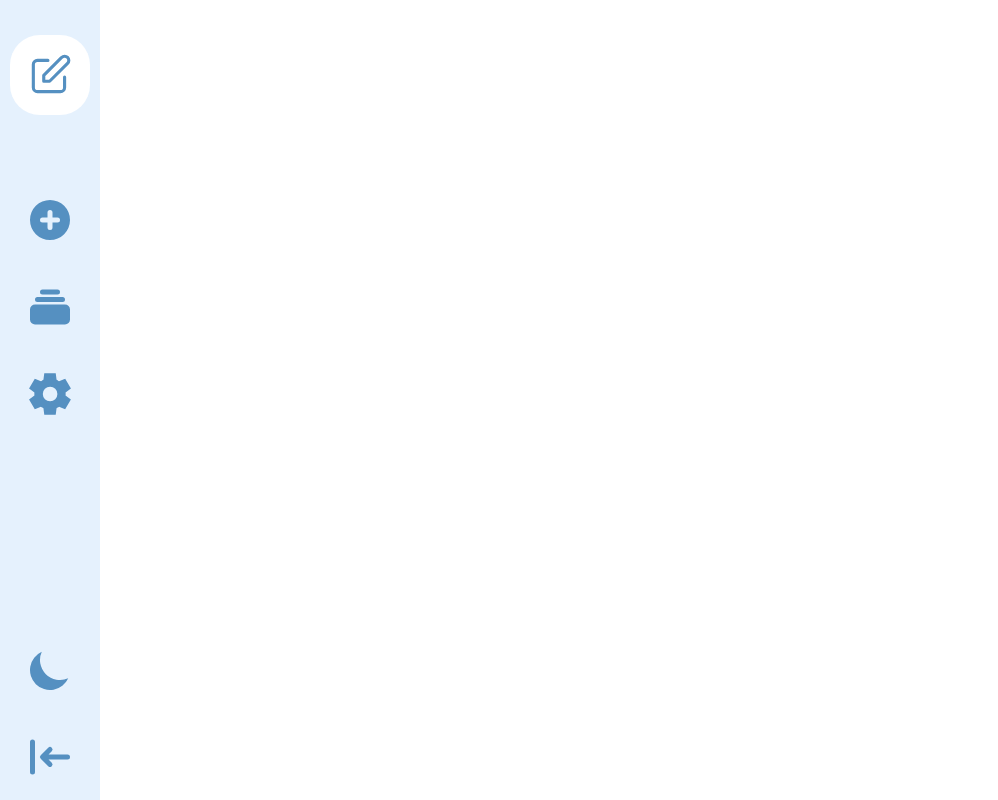
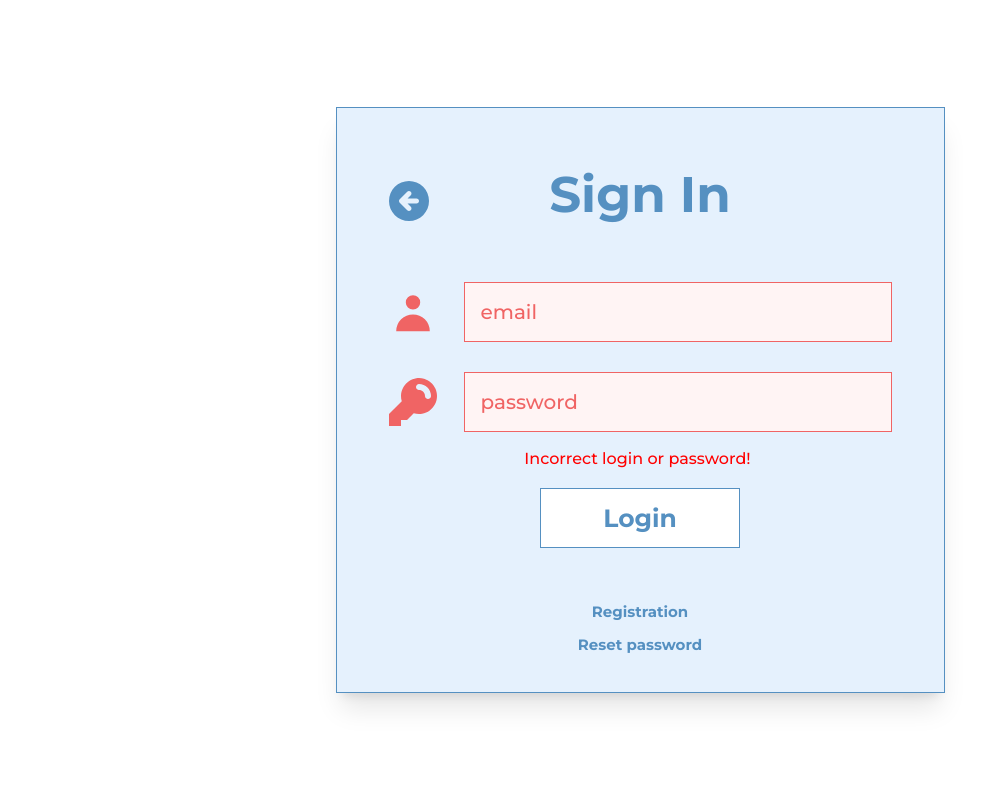
Before and after one commit to Halera-inc/simple-notes-front, a Next.js app: page /login in a window 1280 px wide. Before the commit this address had no page. Shown: the whole page, without its empty margins (0-998 px from the left). Built offline with nearby package versions, Linux system fonts and the light colour scheme.

Commit message:
feat/new_auth rebuilding all auth process

```diff
--- a/pages/_app.tsx
+++ b/pages/_app.tsx
@@ -22,7 +22,7 @@ function MyApp({Component, pageProps}: AppProps) {
         <Provider store={store}>
             <div>
                 {router.pathname === '/'
-                || router.pathname === '/signIn'
+                || router.pathname === '/login'
                 || router.pathname === '/registration'
                 || router.pathname === '/about'
                 || router.pathname === '/404'
--- a/pages/signIn.tsx
+++ b/pages/login.tsx
@@ -1,4 +1,4 @@
-import React, {useState} from 'react';
+import React, {useEffect, useState} from 'react';
 import MainContainer from "../src/components/MainContainer";
 import {useFormik} from "formik";
 import s from './../src/styles/SignIn.module.css'
@@ -6,18 +6,23 @@ import UserIcon from "../src/assets/images/UserIcon";
 import KeyIcon from "../src/assets/images/KeyIcon";
 import ArrowBackIcon from "../src/assets/images/ArrowBackIcon";
 import Link from "next/link";
-import {useAppDispatch} from "../src/utils/hooks";
+import {useAppDispatch, useAppSelector} from "../src/utils/hooks";
 import {loginUser} from "../src/bll/slices/authSlice";
+import {useRouter} from "next/router";
 
-const SignIn = () => {
+const Login = () => {
 
-    const [isLogin, setIsLogin] = useState(true);
+    const isLoggedIn = useAppSelector(state => state.auth.isLoggedIn)
     const dispatch = useAppDispatch()
+    const router = useRouter()
+
+    useEffect(() => {
+        isLoggedIn && router.push('/notes')
+    }, [isLoggedIn])
 
     type FormikErrorType = {
         email?: string
         password?: string
-
 
     }
     const formik = useFormik({
@@ -27,17 +32,14 @@ const SignIn = () => {
 
 
         },
-
         onSubmit: values => {
             console.log(values.email, values.password)
             dispatch(loginUser({email: values.email, password: values.password}));
-            setIsLogin(true);
             formik.resetForm();
         },
     })
 
     const resetHandler = () => {
-        setIsLogin(true)
         formik.resetForm();
     }
     return (
@@ -50,16 +52,18 @@ const SignIn = () => {
                                 <h2 className={s.cardTitle}> Sign In</h2>
                                 <div className={s.arrowIcon}>
                                     <Link href={"/"}>
-                                        <ArrowBackIcon width={'2.5em'} height={'2.5em'} color={'#5590C1'}/>
+                                        <ArrowBackIcon width={'2.5em'} height={'2.5em'}
+                                                       color={'#5590C1'}/>
                                     </Link>
                                 </div>
                             </div>
                             <form onSubmit={formik.handleSubmit}>
                                 <div className={`${s.formControl} ${s.one}`}>
                                     <label className={s.label}>
-                                        <UserIcon width={'3em'} height={'3em'} color={isLogin ? '#5590C1' : '#F06464'}/>
+                                        <UserIcon width={'3em'} height={'3em'}
+                                                  color={isLoggedIn ? '#5590C1' : '#F06464'}/>
                                         <input type="text" id='email' placeholder="email"
-                                               className={isLogin ? s.inputI : s.errorInput}
+                                               className={isLoggedIn ? s.inputI : s.errorInput}
                                                {...formik.getFieldProps('email')}/>
                                     </label>
                                     {formik.touched.email && formik.errors.email}
@@ -68,21 +72,27 @@ const SignIn = () => {
 
                                 <div className={`${s.formControl} ${s.two}`}>
                                     <label className={s.label}>
-                                        <KeyIcon width={'3em'} height={'3em'} color={isLogin ? '#5590C1' : '#F06464'}/>
-                                        <input type="password" id='password' placeholder="password"
-                                               className={isLogin ? s.inputI : s.errorInput}
+                                        <KeyIcon width={'3em'} height={'3em'}
+                                                 color={isLoggedIn ? '#5590C1' : '#F06464'}/>
+                                        <input type="password" id='password'
+                                               placeholder="password"
+                                               className={isLoggedIn ? s.inputI : s.errorInput}
                                                {...formik.getFieldProps('password')}/>
                                     </label>
-                                    {!isLogin ?
-                                        <div className={s.errorText}>Incorrect login or password!</div> : null}
+                                    {!isLoggedIn ?
+                                        <div className={s.errorText}>Incorrect login or
+                                            password!</div> : null}
                                 </div>
 
                                 <div className="card-actions justify-center">
-                                    <button type={'submit'} className={s.btnB}>Login</button>
+                                    <button type={'submit'} className={s.btnB}>Login
+                                    </button>
                                 </div>
                             </form>
-                            <Link href={"/registration"}><p className={s.text}>Registration</p></Link>
-                            <p onClick={resetHandler} className={s.text}>Reset password</p>
+                            <Link href={"/registration"}><p
+                                className={s.text}>Registration</p></Link>
+                            <p onClick={resetHandler} className={s.text}>Reset
+                                password</p>
                         </div>
                     </div>
                 </div>
@@ -93,4 +103,4 @@ const SignIn = () => {
         ;
 };
 
-export default SignIn;
+export default Login;
--- a/pages/notes.tsx
+++ b/pages/notes.tsx
@@ -35,6 +35,7 @@ const Notes = () => {
     const onDiscardClickHandler = () => {
     }
 
+
     return (
         <MainContainer>
             <label ref={modalBtnRef} htmlFor='my-modal'
--- a/src/api/notes-api.ts
+++ b/src/api/notes-api.ts
@@ -1,4 +1,4 @@
-import axios, {AxiosResponse} from 'axios'
+import axios from 'axios'
 
 enum BASE_URLS {
     LOCAL = 'http://localhost:5050',
@@ -6,12 +6,19 @@ enum BASE_URLS {
 }
 
 const instance = axios.create({
-    baseURL: BASE_URLS.HEROKU,
+    baseURL: BASE_URLS.LOCAL,
     withCredentials: false,
 })
 if (typeof window !== 'undefined') {
-    instance.defaults.headers.common['Authorization'] = `Bearer ${localStorage.getItem('access_token')}`;
+    instance.interceptors.request.use((config) => {
+        if (config.headers === undefined) {
+            config.headers = {};
+        }
+        config.headers['Authorization'] = `Bearer ${localStorage.getItem('access_token')}`;
+        return config
+    })
 }
+
 export const notesAPI = {
     //for Notes
     getNotes() {
@@ -105,7 +112,13 @@ export type TaskType = {
     isDone: boolean
 }
 export type NoteViewType = 'note_text' | 'note_todo'
-export type ColorSamplesType = "blue" | "green" | "violet" | "mustard" | "dark" | "default"
+export type ColorSamplesType =
+    "blue"
+    | "green"
+    | "violet"
+    | "mustard"
+    | "dark"
+    | "default"
 
 // export type ColorType = {
 //     default: string
--- a/src/bll/slices/authSlice.ts
+++ b/src/bll/slices/authSlice.ts
@@ -1,22 +1,17 @@
-import {createAsyncThunk, createSlice} from "@reduxjs/toolkit";
+import {createAsyncThunk, createSlice, PayloadAction} from "@reduxjs/toolkit";
 import {NullableType} from "../store";
 import {authAPI} from "../../api/notes-api";
+import {router} from "next/client";
 
 export const registerUser = createAsyncThunk(
     "auth/register",
     async (params: RegisterParamsType, thunkAPI) => {
         try {
-            console.log(params)
             const response = await authAPI.register(params.email, params.password, params.country)
-            console.log("response", response)
-            if (response.status === 200) {
-                return response.data.message
-            } else {
-                return thunkAPI.rejectWithValue(response)
-            }
+            return response.data.message
         } catch (e) {
             console.log("Error", e)
-            thunkAPI.rejectWithValue(e)
+            return thunkAPI.rejectWithValue(e)
         }
     }
 )
@@ -25,16 +20,11 @@ export const loginUser = createAsyncThunk(
     async (params: LoginParamsType, thunkAPI) => {
         try {
             const response = await authAPI.login(params.email, params.password)
-            console.log("response", response)
-            if (response.status === 200) {
-                localStorage.setItem("access_token", response.data.token)
-                return response
-            } else {
-                return thunkAPI.rejectWithValue(response)
-            }
+            localStorage.setItem("access_token", response.data.token)
+            return response.data.user
         } catch (e) {
             console.log("Error", e)
-            thunkAPI.rejectWithValue(e)
+            return thunkAPI.rejectWithValue(e)
         }
     }
 )
@@ -42,30 +32,50 @@ export const loginUser = createAsyncThunk(
 export const me = createAsyncThunk(
     "auth/me",
     async (_, thunkAPI) => {
-
         try {
             const response = await authAPI.me()
             console.log(response.data)
             return response.data
         } catch (e) {
             console.log("Error", e)
-            thunkAPI.rejectWithValue(e)
+            return thunkAPI.rejectWithValue(e)
         }
     }
 )
 
-
-const initialState = {};
-
+const initialState = {isLoggedIn: false};
 
 export const authSlice = createSlice({
     name: 'auth',
     initialState,
-    reducers: {},
-    extraReducers: {}
+    reducers: {
+        setIsLoggedIn(state, action: PayloadAction<boolean>) {
+            state.isLoggedIn = action.payload
+        },
+    },
+    extraReducers: (builder) => {
+        builder
+            .addCase(me.fulfilled, (state) => {
+                state.isLoggedIn = true
+            })
+            .addCase(loginUser.fulfilled, (state) => {
+                state.isLoggedIn = true
+            })
+
+        // .addCase(loginUser.fulfilled, (state) => {
+        //     state.isLoggedIn = true
+        // })
+        // .addCase(me.rejected, (state) => {
+        //     state.isLoggedIn = false
+        // })
+        // .addCase(loginUser.rejected, (state) => {
+        //     state.isLoggedIn = false
+        // })
+    }
+
 })
 
-// export const {} = notesSlice.actions
+export const {setIsLoggedIn} = authSlice.actions
 
 export default authSlice.reducer
 
--- a/src/bll/slices/notesSlice.ts
+++ b/src/bll/slices/notesSlice.ts
@@ -2,7 +2,7 @@ import {createAsyncThunk, createSlice, PayloadAction} from '@reduxjs/toolkit'
 import axios from 'axios'
 import {ColorSamplesType, notesAPI, NoteTextType, NoteViewType} from 'src/api/notes-api'
 
-export const getNotes = createAsyncThunk('notes/getNotes', async (thunkAPI) => {
+export const getNotes = createAsyncThunk('notes/getNotes', async (_, thunkAPI) => {
     try {
         const res = await notesAPI.getNotes()
         // console.log(res)
@@ -15,6 +15,7 @@ export const getNotes = createAsyncThunk('notes/getNotes', async (thunkAPI) => {
             // } else (dispatch(setAppError(error.message + '. More details in the console')))
             console.log({...error});
         }
+        return thunkAPI.rejectWithValue([])
     }}
 )
 export const createNote = createAsyncThunk('notes/createNote', async (params: PostNoteParamsType,thunkAPI) => {
--- a/src/bll/slices/profileSlice.ts
+++ b/src/bll/slices/profileSlice.ts
@@ -1,37 +1,27 @@
-import {createSlice} from '@reduxjs/toolkit'
-import {SettingsType} from "../../api/notes-api";
+import {createSlice, PayloadAction} from '@reduxjs/toolkit'
+import {SettingsType, UserType} from "../../api/notes-api";
+import {loginUser, me} from "./authSlice";
 
-
-type UserType = {   //tmp type for develop //todo must be replace with original UserType when server API works
-    id: number,
-    username: string,
-    email: string,
-    country: string,
-    dateofregistered: string,
-    userpassword: string,
-    settings: SettingsType,
-}
 
 
 const initialState = {
-    // user: {} as UserType,
     user: {
-        id: 3,
-        username: 'UserName',
-        email: 'UserName@gmail.com',
-        country: 'Belarus',
-        userpassword: '12345678',
-        dateofregistered: '2022-08-23T14:40:22.383Z',
+
     } as UserType,
 }
 
-// export const loginTC = createAsyncThunk('profileSlice/login', async (params: {})=>{})
+export const profileSlice = createSlice({
+    name: 'profile',
+    initialState,
+    reducers: {
 
-export const profileSlice = createSlice({
-    name: 'user',
-    initialState,
-    reducers: {},
-    extraReducers: {}
+    },
+    extraReducers:  (builder) => {
+        builder
+            .addCase(loginUser.fulfilled, (state, action) => {
+                state.user = action.payload
+            })
+            }
 })
 
 // export const {} = profileSlice.actions
--- a/src/components/Sidebar/Sidebar.tsx
+++ b/src/components/Sidebar/Sidebar.tsx
@@ -13,6 +13,7 @@ import {useTheme} from "next-themes";
 import MoonIcon from "src/assets/images/MoonIcon";
 import {createNote} from "../../bll/slices/notesSlice";
 import {useAppDispatch} from "../../utils/hooks";
+import {setIsLoggedIn} from "../../bll/slices/authSlice";
 
 const Sidebar = () => {
 
@@ -46,6 +47,12 @@ const Sidebar = () => {
     const {systemTheme, theme, setTheme} = useTheme();
 
     const currentTheme = theme === "system" ? systemTheme : theme;
+
+    const onLogoutClickHandle = () => {
+        localStorage.removeItem('access_token')
+        dispatch(setIsLoggedIn(false))
+
+    }
 
     return (
         <div className={s.sidebarWrapper}>
@@ -93,10 +100,10 @@ const Sidebar = () => {
                              }} width={50} fill={'#5590C1'}/>}/>
                 }
 
-                <SidebarItem tooltipInfo={'Exit'}
+                <SidebarItem tooltipInfo={'Log out'}
                              redActive={true}
                              link={'/#'}
-                             icon={<LoginIcon width={50} fill={'#5590C1'}/>}/>
+                             icon={<LoginIcon width={50} fill={'#5590C1'} onClick={onLogoutClickHandle}/>}/>
             </div>
             <div className={'bg'}></div>
         </div>
```
Also changed, not shown: src/components/RouteGuard.tsx (added).
